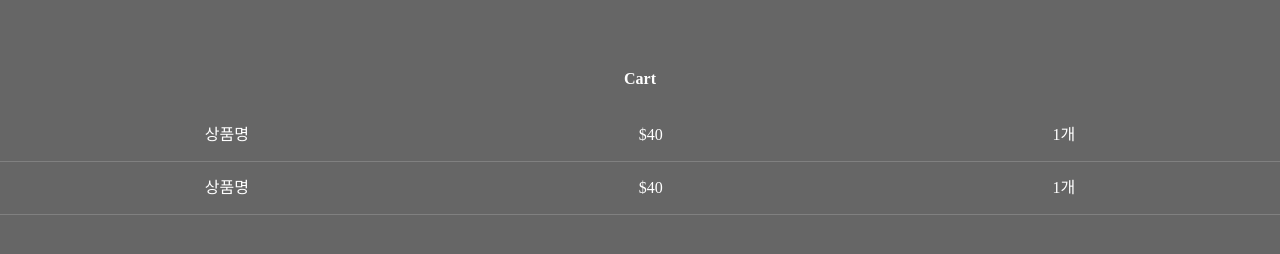
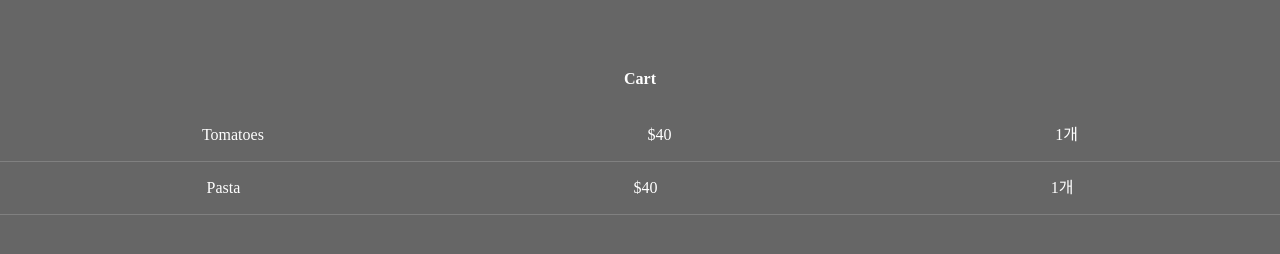
Before and after one commit to crowwan/next-practice, a Next.js app: page /cart in a window 1280 px wide. Shown: the part 184-438 px from the top of the page. Built offline with nearby package versions, Linux system fonts and the light colour scheme.

Commit message:
feat: 상품목록 추가

```diff
--- a/app/cart/page.tsx
+++ b/app/cart/page.tsx
@@ -1,17 +1,21 @@
 export default function Cart() {
+  const cart = ["Tomatoes", "Pasta"];
   return (
     <div>
       <h4 className="title">Cart</h4>
-      <div className="cart-item">
-        <p>상품명</p>
-        <p>$40</p>
-        <p>1개</p>
-      </div>
-      <div className="cart-item">
-        <p>상품명</p>
-        <p>$40</p>
-        <p>1개</p>
-      </div>
+      {cart.map((product) => (
+        <CartItem name={product} />
+      ))}
     </div>
   );
 }
+
+function CartItem({ name }: { name: string }) {
+  return (
+    <div className="cart-item">
+      <p>{name}</p>
+      <p>$40</p>
+      <p>1개</p>
+    </div>
+  );
+}
```
